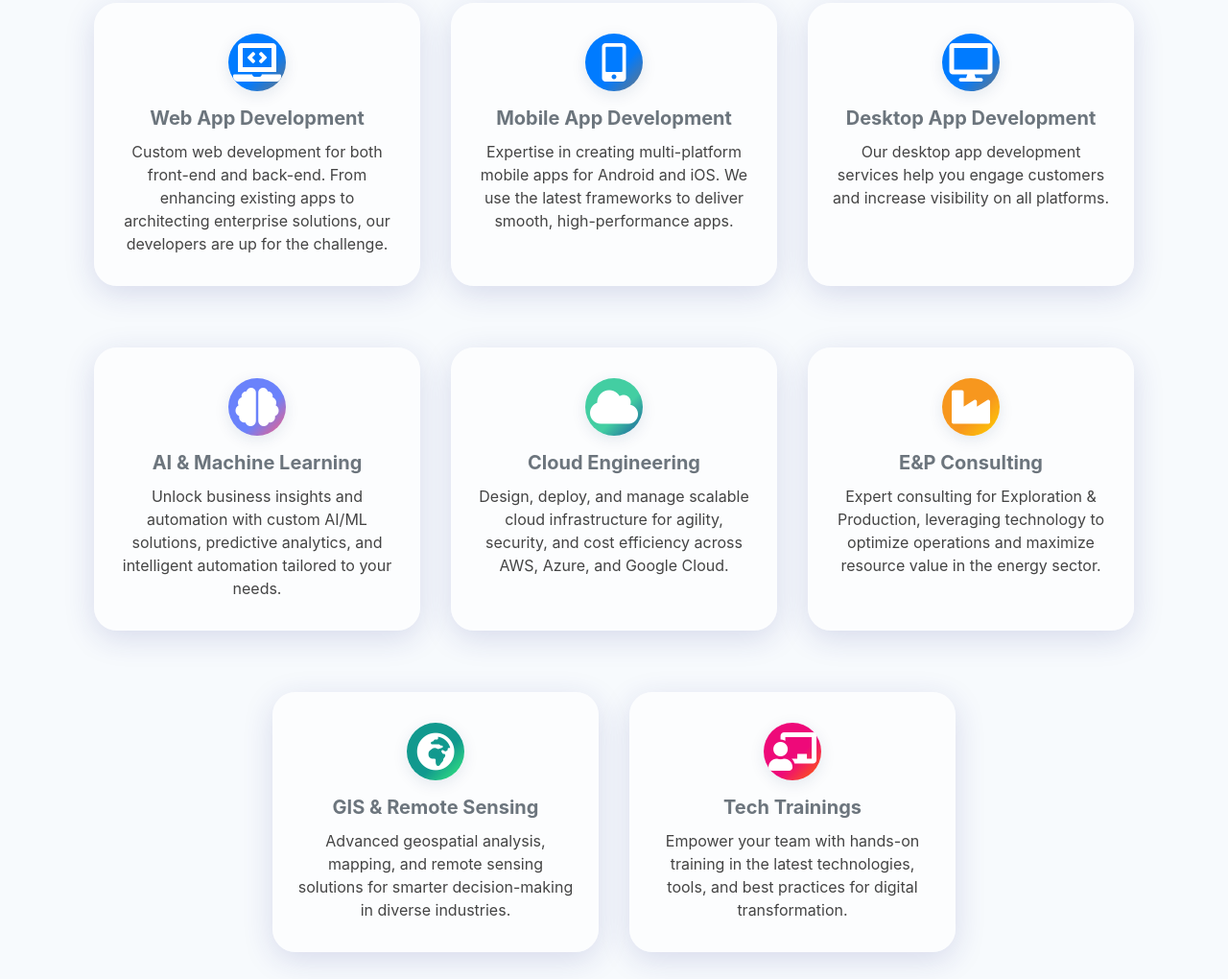
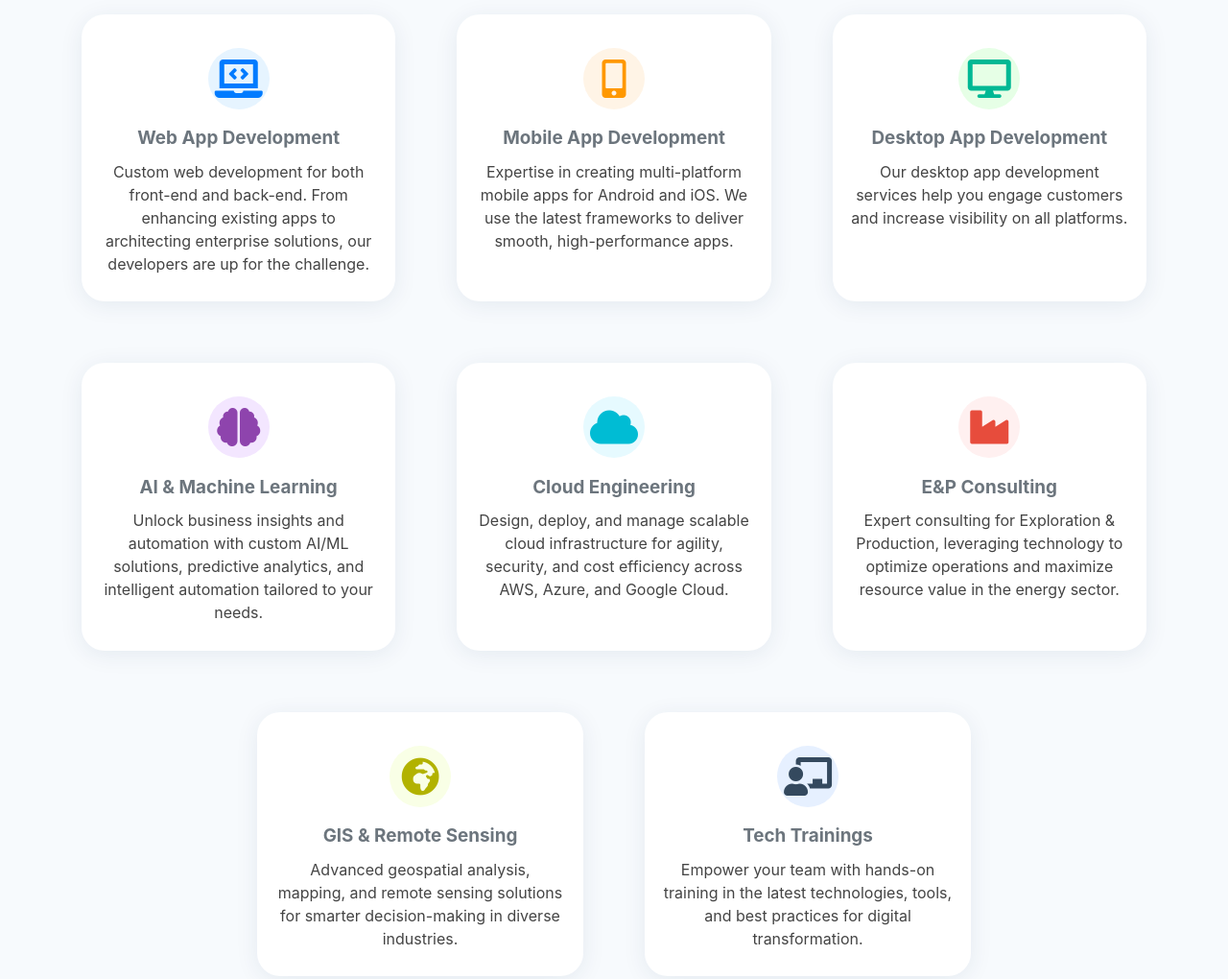
Before and after one commit to syncgrass/syncgrass, a plain HTML site: page index.html in a window 1280 px wide. Shown: the part 1738-2758 px from the top of the page at 96% size. Drawn offline with nearby package versions, Linux system fonts and the light colour scheme.

Commit message:
Update Website

```diff
--- a/css/style.css
+++ b/css/style.css
@@ -178,62 +178,76 @@ body {
   transform: scale(1.05);
 }
 
-/* Services Section */
+/* Services Section - Improved Mobile First Design */
 .services .row {
   display: flex;
   flex-wrap: wrap;
-  gap: 2rem;
+  gap: 1.5rem;
   justify-content: center;
+  margin: 0 -0.75rem;
 }
 .services .service-card {
-  background: var(--glass);
+  margin: 0.75rem;
+  padding: 2.2rem 1.2rem 1.7rem 1.2rem;
   border-radius: 1.5rem;
-  box-shadow: var(--shadow);
-  padding: 2rem 1.5rem;
-  margin-bottom: 2rem;
-  text-align: center;
-  transition: transform 0.2s, box-shadow 0.2s, background 0.2s;
-  flex: 1 1 300px;
-  min-width: 270px;
+  box-shadow: 0 4px 24px rgba(0,46,95,0.08);
+  background: #fff;
+  transition: box-shadow 0.2s, transform 0.2s;
+  min-width: 220px;
   max-width: 340px;
-  position: relative;
-  overflow: hidden;
+  flex: 1 1 100%;
+  display: flex;
+  flex-direction: column;
+  align-items: center;
 }
-.services .service-card .service-icon {
-  font-size: 2.5rem;
-  margin-bottom: 1rem;
+.services .service-card:hover {
+  box-shadow: 0 8px 32px rgba(0,46,95,0.16);
+  transform: translateY(-8px) scale(1.03);
+}
+.services .service-icon {
+  margin-bottom: 1.2rem;
+  width: 64px;
+  height: 64px;
   display: flex;
   align-items: center;
   justify-content: center;
-  width: 60px;
-  height: 60px;
-  margin-left: auto;
-  margin-right: auto;
   border-radius: 50%;
-  background: linear-gradient(135deg, var(--primary) 60%, var(--secondary) 100%);
-  color: #fff;
-  box-shadow: 0 4px 16px 0 rgba(0, 46, 95, 0.10);
+  background: #e6f4ff;
+  font-size: 2.5rem;
+  color: #007bff;
 }
-.services .service-card:nth-child(4) .service-icon { background: linear-gradient(135deg, #6a82fb 60%, #fc5c7d 100%); }
-.services .service-card:nth-child(5) .service-icon { background: linear-gradient(135deg, #43cea2 60%, #185a9d 100%); }
-.services .service-card:nth-child(6) .service-icon { background: linear-gradient(135deg, #f7971e 60%, #ffd200 100%); }
-.services .service-card:nth-child(7) .service-icon { background: linear-gradient(135deg, #11998e 60%, #38ef7d 100%); }
-.services .service-card:nth-child(8) .service-icon { background: linear-gradient(135deg, #ee0979 60%, #ff6a00 100%); }
-.services .service-card:hover {
-  transform: translateY(-10px) scale(1.04);
-  box-shadow: 0 16px 40px 0 rgba(0, 46, 95, 0.18);
-  background: rgba(255,255,255,0.95);
-}
+.services .service-card:nth-child(1) .service-icon { background: #e6f4ff; color: #007bff; }
+.services .service-card:nth-child(2) .service-icon { background: #fff4e6; color: #ff9800; }
+.services .service-card:nth-child(3) .service-icon { background: #e6ffe6; color: #00b894; }
+.services .service-card:nth-child(4) .service-icon { background: #f3e6ff; color: #8e44ad; }
+.services .service-card:nth-child(5) .service-icon { background: #e6faff; color: #00bcd4; }
+.services .service-card:nth-child(6) .service-icon { background: #fff0f0; color: #e74c3c; }
+.services .service-card:nth-child(7) .service-icon { background: #f9ffe6; color: #b2b200; }
+.services .service-card:nth-child(8) .service-icon { background: #e6f0ff; color: #34495e; }
 .services .service-card h4 {
-  font-size: 1.25rem;
+  font-size: 1.18rem;
   font-weight: 700;
   margin-bottom: 0.7rem;
   color: var(--secondary);
+  text-align: center;
 }
 .services .service-card p {
   font-size: 1rem;
   color: #444;
   margin-bottom: 0;
+  text-align: center;
+}
+@media (min-width: 600px) {
+  .services .row { gap: 1.5rem; }
+  .services .service-card { flex: 1 1 45%; min-width: 260px; }
+}
+@media (min-width: 900px) {
+  .services .row { gap: 2rem; }
+  .services .service-card { flex: 1 1 28%; min-width: 260px; }
+}
+@media (min-width: 1200px) {
+  .services .row { gap: 2.5rem; }
+  .services .service-card { flex: 1 1 22%; min-width: 260px; }
 }
 
 /* Portfolio Section */
```
